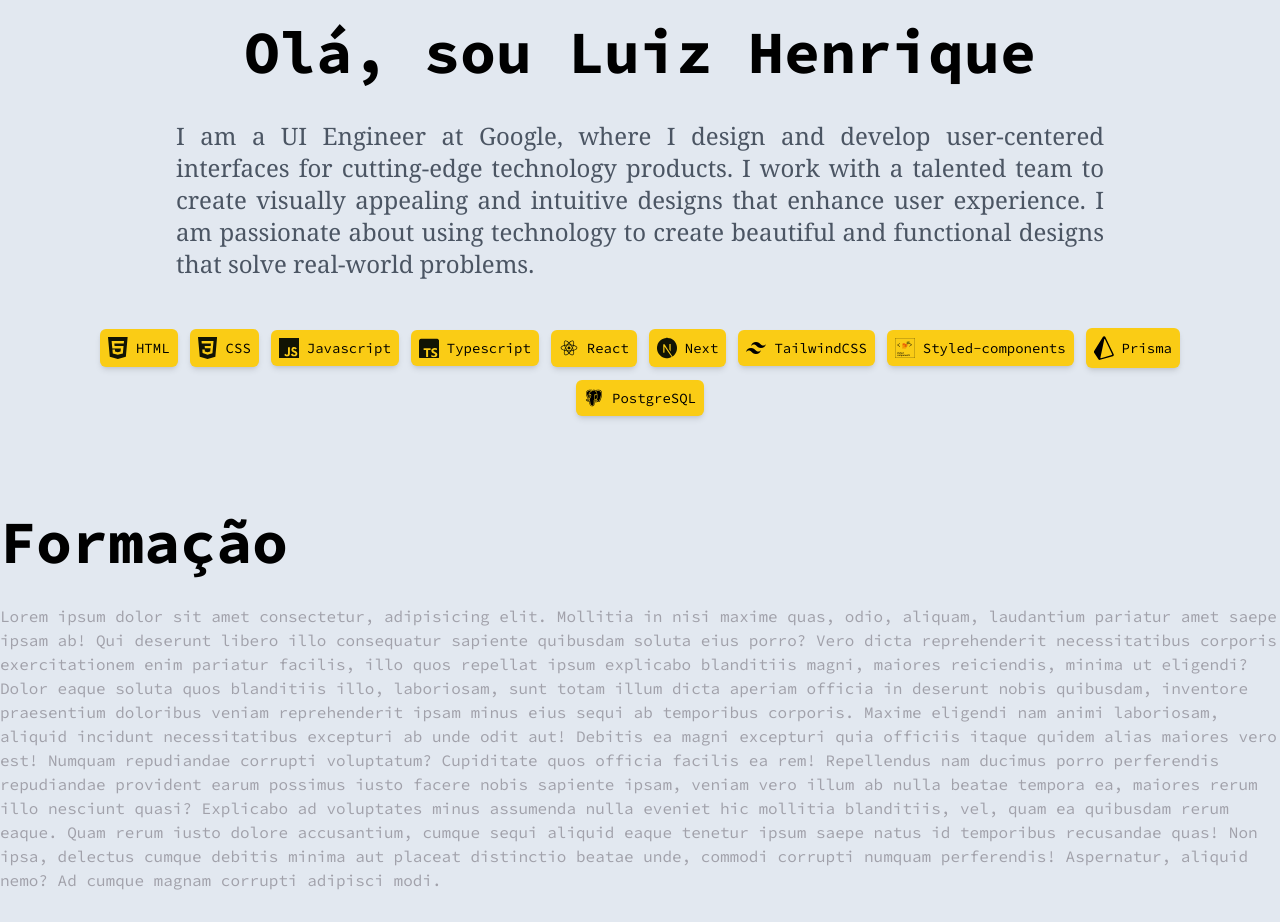
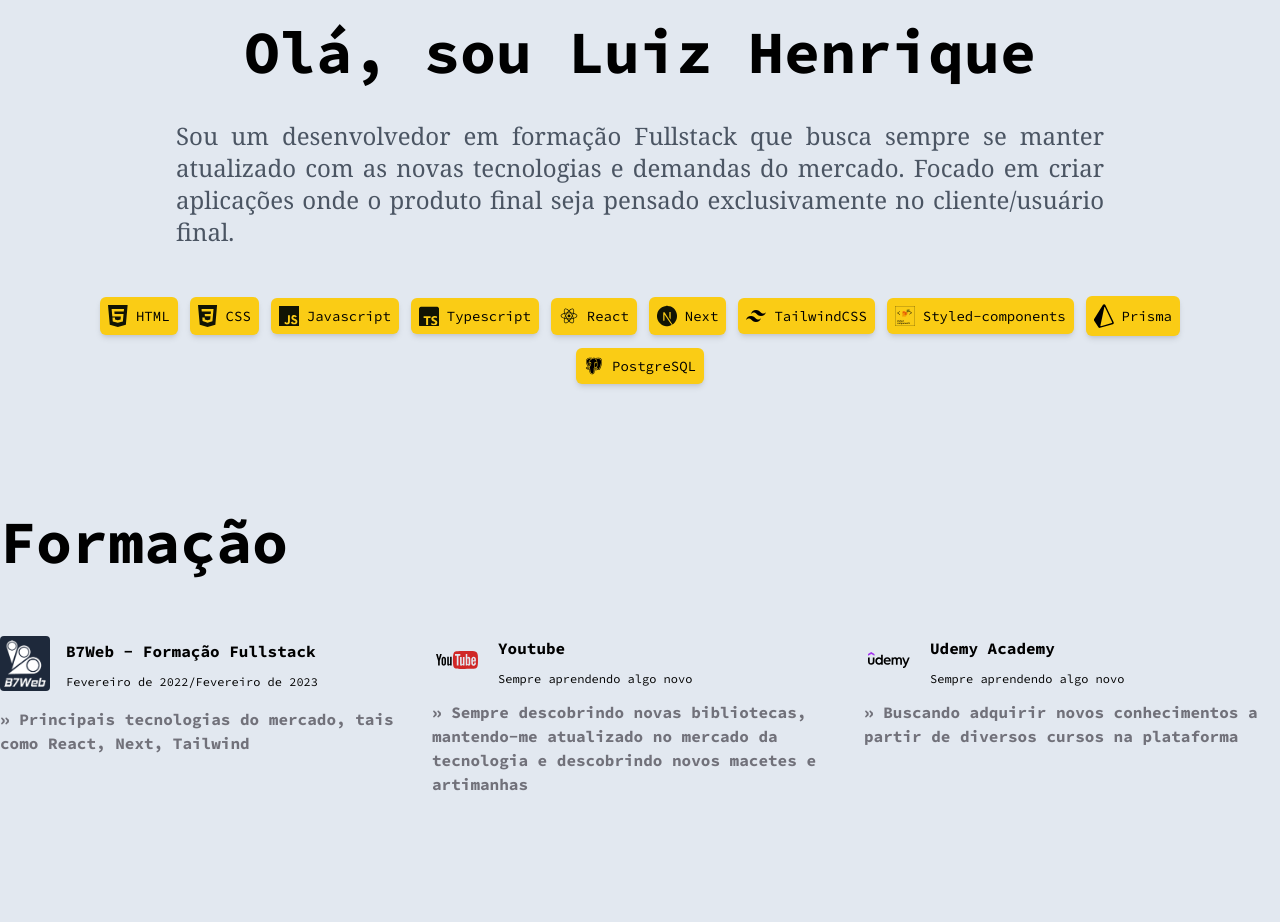
Before and after one commit to Luiz-Hen-Reis/portfolio, a Next.js app: page / in a window 1280 px wide. Shown: the part 200-1122 px from the top of the page. Built offline with nearby package versions, Linux system fonts and the light colour scheme.

Commit message:
adding texts and fixing Images warnings

```diff
--- a/src/components/About/index.tsx
+++ b/src/components/About/index.tsx
@@ -3,35 +3,11 @@ import SectionTitle from "../SectionTitle";
 
 export default function Formation() {
   return (
-    <section id="formation" className="flex flex-col">
+    <section id="formation" className="flex flex-col lg:my-32 xl:mt-0">
       <SectionTitle>Formação</SectionTitle>
 
-      <p className="text-sm text-zinc-400 lg:text-base">
-        Lorem ipsum dolor sit amet consectetur, adipisicing elit. Mollitia in
-        nisi maxime quas, odio, aliquam, laudantium pariatur amet saepe ipsam
-        ab! Qui deserunt libero illo consequatur sapiente quibusdam soluta eius
-        porro? Vero dicta reprehenderit necessitatibus corporis exercitationem
-        enim pariatur facilis, illo quos repellat ipsum explicabo blanditiis
-        magni, maiores reiciendis, minima ut eligendi? Dolor eaque soluta quos
-        blanditiis illo, laboriosam, sunt totam illum dicta aperiam officia in
-        deserunt nobis quibusdam, inventore praesentium doloribus veniam
-        reprehenderit ipsam minus eius sequi ab temporibus corporis. Maxime
-        eligendi nam animi laboriosam, aliquid incidunt necessitatibus excepturi
-        ab unde odit aut! Debitis ea magni excepturi quia officiis itaque quidem
-        alias maiores vero est! Numquam repudiandae corrupti voluptatum?
-        Cupiditate quos officia facilis ea rem! Repellendus nam ducimus porro
-        perferendis repudiandae provident earum possimus iusto facere nobis
-        sapiente ipsam, veniam vero illum ab nulla beatae tempora ea, maiores
-        rerum illo nesciunt quasi? Explicabo ad voluptates minus assumenda nulla
-        eveniet hic mollitia blanditiis, vel, quam ea quibusdam rerum eaque.
-        Quam rerum iusto dolore accusantium, cumque sequi aliquid eaque tenetur
-        ipsum saepe natus id temporibus recusandae quas! Non ipsa, delectus
-        cumque debitis minima aut placeat distinctio beatae unde, commodi
-        corrupti numquam perferendis! Aspernatur, aliquid nemo? Ad cumque magnam
-        corrupti adipisci modi.
-      </p>
-
-      <div className="flex flex-col lg:flex-row lg:justify-between mt-4">
+      <div className="flex flex-col lg:flex-row lg:justify-between lg:items-start lg:gap-4 mt-4">
+        <div className="flex-1">
           <CourseInfo
             src="/assets/b7web.png"
             alt="B7Web logo"
@@ -39,13 +15,35 @@ export default function Formation() {
             period="Fevereiro de 2022/Fevereiro de 2023"
             bgColor
           />
-        <CourseInfo src='/assets/youtube.svg' alt="Youtube logo" title="Youtube" period="Sempre aprendendo algo novo" />
+          <strong className="text-zinc-500">
+            &#187; Principais tecnologias do mercado, tais como React, Next,
+            Tailwind
+          </strong>
+        </div>
+        <div className="flex-1">
+          <CourseInfo
+            src="/assets/youtube.svg"
+            alt="Youtube logo"
+            title="Youtube"
+            period="Sempre aprendendo algo novo"
+          />
+          <strong className="text-zinc-500">
+            &#187; Sempre descobrindo novas bibliotecas, mantendo-me atualizado
+            no mercado da tecnologia e descobrindo novos macetes e artimanhas
+          </strong>
+        </div>
+        <div className="flex-1">
           <CourseInfo
             src="/assets/logo-udemy.svg"
             alt="Udemy logo"
             title="Udemy Academy"
             period="Sempre aprendendo algo novo"
           />
+          <strong className="text-zinc-500">
+            &#187; Buscando adquirir novos conhecimentos a partir de diversos
+            cursos na plataforma
+          </strong>
+        </div>
       </div>
     </section>
   );
--- a/src/components/Header/index.tsx
+++ b/src/components/Header/index.tsx
@@ -10,12 +10,10 @@ export default function Header() {
           Olá, sou Luiz Henrique
         </h1>
         <p className="text-justify text-gray-600 dark:text-gray-400 mt-6 font-serif text-2xl lg:mx-44">
-          I am a UI Engineer at Google, where I design and develop user-centered
-          interfaces for cutting-edge technology products. I work with a
-          talented team to create visually appealing and intuitive designs that
-          enhance user experience. I am passionate about using technology to
-          create beautiful and functional designs that solve real-world
-          problems.
+          Sou um desenvolvedor em formação Fullstack que busca sempre se
+          manter atualizado com as novas tecnologias e demandas do mercado.
+          Focado em criar aplicações onde o produto final seja pensado
+          exclusivamente no cliente/usuário final.
         </p>
         <TechList />
       </div>
--- a/src/components/Projects/index.tsx
+++ b/src/components/Projects/index.tsx
@@ -1,7 +1,6 @@
 import { FolderSymlink, Github, Globe } from 'lucide-react'
 import SectionTitle from "@/components/SectionTitle";
 import TechItem from "@/components/TechItem";
-import Image from "next/image";
 import projects from '@/utils/projects';
 
 export default function Projects() {
@@ -14,7 +13,7 @@ export default function Projects() {
               <div className="grid sm:grid-cols-2 lg:grid-cols-3 gap-2 text-white">
                 {projects.map((project) => (
                   <article
-                    className="flex flex-col justify-center gap-2 w-full bg-zinc-400 dark:bg-zinc-700 px-2 py-4 rounded shadow-lg group"
+                    className="flex flex-col justify-center gap-2 bg-zinc-400 dark:bg-zinc-700 px-2 py-4 rounded shadow-lg group"
                     key={project.title}
                   >
                     <header>
@@ -25,11 +24,9 @@ export default function Projects() {
                       target="_blank"
                       className="relative"
                     >
-                      <Image
+                      <img
                         src={project.img}
                         alt={project.alt}
-                        width={500}
-                        height={200}
                         className="rounded"
                       />
                       <div className="absolute hidden group-hover:flex items-center justify-center group-hover:bg-slate-700/60 top-0 left-0 right-0 bottom-0 active:animate-pulse">
@@ -38,7 +35,7 @@ export default function Projects() {
                     </a>
                     <footer className="flex items-center justify-between mt-2">
                       <div>
-                        <ul className="flex items-center gap-1">
+                        <ul className="flex items-center gap-1 flex-wrap">
                           {project.techs.map((tech, index) => (
                             <TechItem title={tech.title} alt={tech.alt} small key={index} />
                           ))}
--- a/src/components/TechItem/index.tsx
+++ b/src/components/TechItem/index.tsx
@@ -1,5 +1,3 @@
-import Image from "next/image";
-
 type Props = {
   img?: string;
   title: string;
@@ -13,7 +11,7 @@ export default function TechItem({ img, title, alt, small = false }: Props) {
       {!small && (
         <li className="flex items-center gap-2 p-2 bg-yellow-400 rounded-md text-center shadow-md group">
          {img && (
-            <Image
+            <img
               src={img}
               width={20}
               height={20}
@@ -29,7 +27,7 @@ export default function TechItem({ img, title, alt, small = false }: Props) {
       {small && (
         <li className="flex items-center p-2 bg-yellow-400 rounded-md text-center shadow-md group">
           {img && (
-            <Image
+            <img
               src={img}
               width={20}
               height={20}
```
Lines whose indentation alone changed are shown as unchanged.
